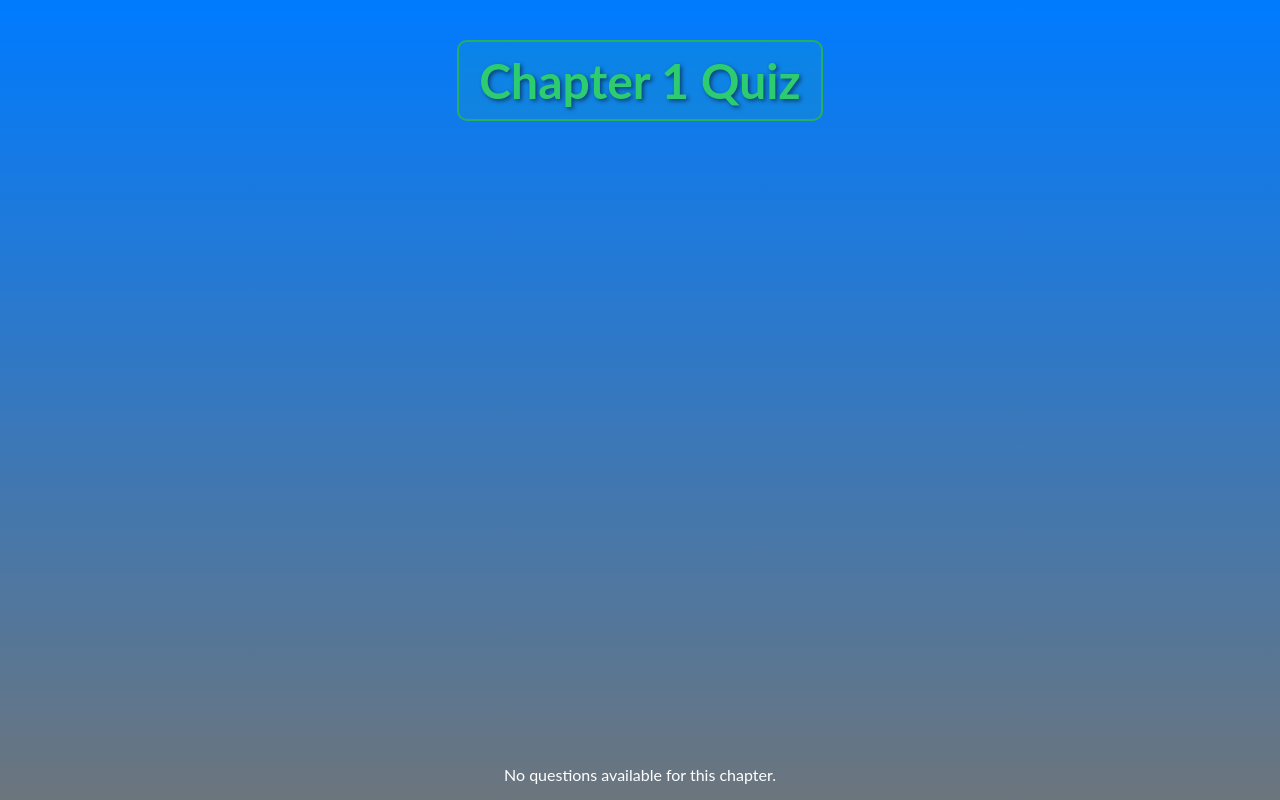
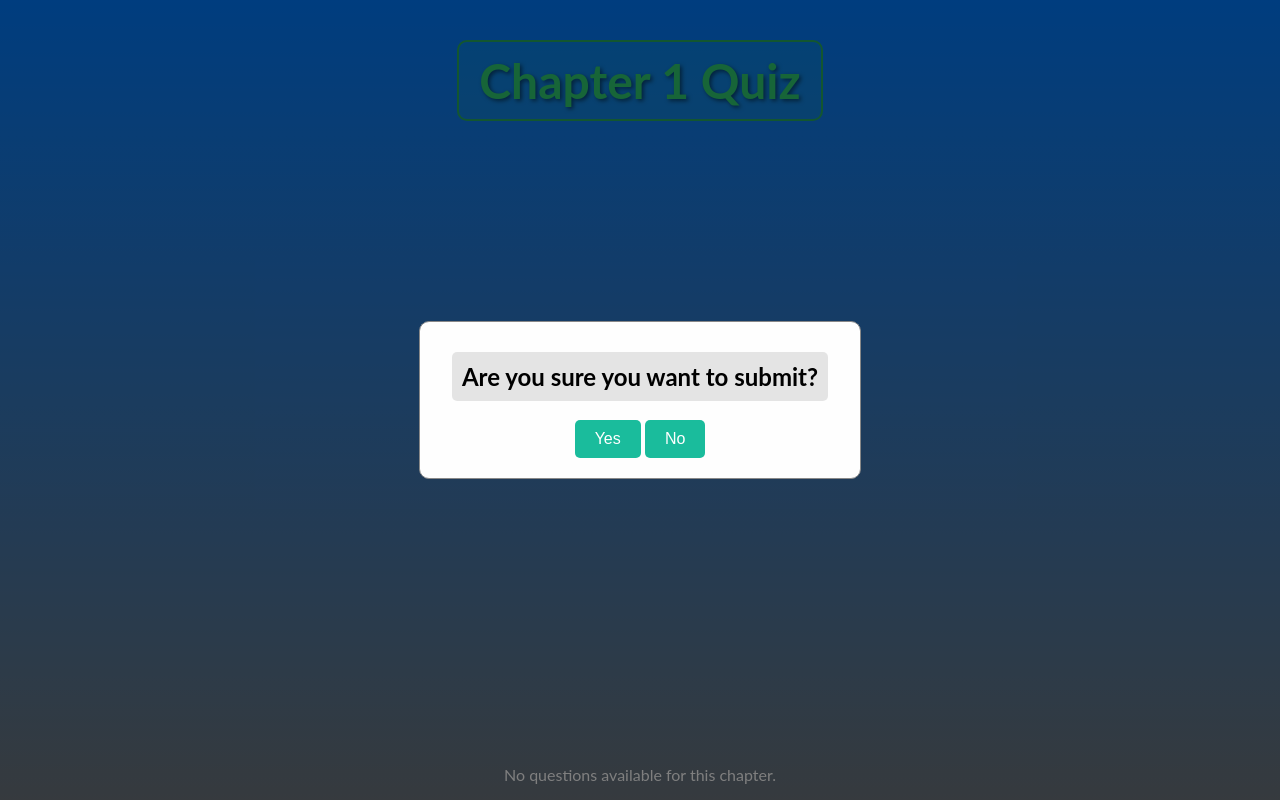
Before and after one commit to jihwannnn/Django_SOS, a Django app: page /question/quiz/1/ in a window 1280 px wide. Run offline with Django 5.2, Linux system fonts and the light colour scheme; the visitor is signed in with stand-in values (Sample User, id 1); data that the repository does not hold is empty.

Commit message:
add totalmodal

```diff
--- a/SOS/question/templates/question/quiz.html
+++ b/SOS/question/templates/question/quiz.html
@@ -37,8 +37,7 @@
                 <img src="{% static 'images/home-icon.png' %}" alt="Home" class="icon">
             </button>
             {% csrf_token %}
-            <button id="tsubmitBtn" class="total-submit">TotalSubmit
-            </button>
+            <button id="tsubmitBtn" class="total-submit">Finish</button>
             <button id="next" class="arrow-button" onclick="goToNextQuestion()" {% if current_index == total_1 %}disabled{% endif %}>&rarr;</button>
         </footer>
         {% else %}
@@ -53,8 +52,16 @@
                 <h2 id="resultMessage"></h2>
             </div>
         </div>
-    </div>
-
+        <!-- total result modal-->
+        <div id="totalModal" class="modal">
+            <div class="modal-content">
+                <h2 id="resultMessage2">Are you sure you want to submit?</h2>
+                <div class="button-container">
+                    <button id="yesButton" class="modal-button">Yes</button>
+                    <button id="noButton" class="modal-button">No</button>
+                </div>
+            </div>
+        </div>
     <script src="{% static 'script/quiz.js' %}"></script>
 </body>
 </html>
--- a/SOS/static/script/quiz.js
+++ b/SOS/static/script/quiz.js
@@ -108,7 +108,15 @@ document.addEventListener('DOMContentLoaded', function () {
         }
     }
 
+    document.getElementById('totalModal').style.display = 'none';
+
     document.getElementById('tsubmitBtn').addEventListener('click', function() {
+        // totalsubmit 버튼 클릭 시 모달을 열기
+        document.getElementById('totalModal').style.display = 'flex'; // 'block'에서 'flex'로 변경
+    });
+
+    document.getElementById('yesButton').addEventListener('click', function() {
+        // Yes 버튼 클릭 시 결과 제출 및 페이지 이동
         fetch(`/question/quiz/${chapter_num}/`, {
             method: 'POST',
             headers: {
@@ -139,6 +147,10 @@ document.addEventListener('DOMContentLoaded', function () {
             console.error('Error:', error);
             alert('There was an error submitting your answers.');
         });
+    });
 
+    document.getElementById('noButton').addEventListener('click', function() {
+        // No 버튼 클릭 시 모달을 닫기
+        document.getElementById('totalModal').style.display = 'none';
     });
 });
--- a/SOS/static/styles/quiz.css
+++ b/SOS/static/styles/quiz.css
@@ -179,6 +179,57 @@ footer {
     font-family: 'Lato', sans-serif;
 }
 
+.modal-button {
+    background: #1ABC9C;
+    border: none;
+    color: white;
+    padding: 10px 20px;
+    border-radius: 5px;
+    cursor: pointer;
+    font-size: 1rem;
+    transition: background 0.3s;
+}
+
+.modal-button:hover {
+    background: #16A085;
+}
+
+#totalModal {
+    display: flex;
+    position: fixed;
+    z-index: 2; /* 다른 모달보다 앞에 오도록 설정 */
+    left: 0;
+    top: 0;
+    width: 100%;
+    height: 100%;
+    background-color: rgba(0, 0, 0, 0.5); /* 배경색 */
+    justify-content: center;
+    align-items: center;
+}
+
+#totalModal .modal-content {
+    width: 80%;
+    max-width: 400px; /* 기본 최대 너비 설정 */
+    background-color: #fefefe;
+    padding: 20px;
+    border: 1px solid #888;
+    border-radius: 10px;
+    text-align: center;
+    font-family: 'Lato', sans-serif;
+    position: relative; /* 모달 내 위치 고정 */
+}
+
+#resultMessage2 {
+    font-size: 1.5rem;
+    font-weight: bold;
+    padding: 10px;
+    border-radius: 5px;
+    background-color: rgba(0, 0, 0, 0.1);
+    display: inline-block;
+    margin-top: 10px;
+    color: #000000; /* 기본 텍스트 색상을 검은색으로 변경 */
+}
+
 .result-image {
     max-width: 50%;
     height: auto;
```
